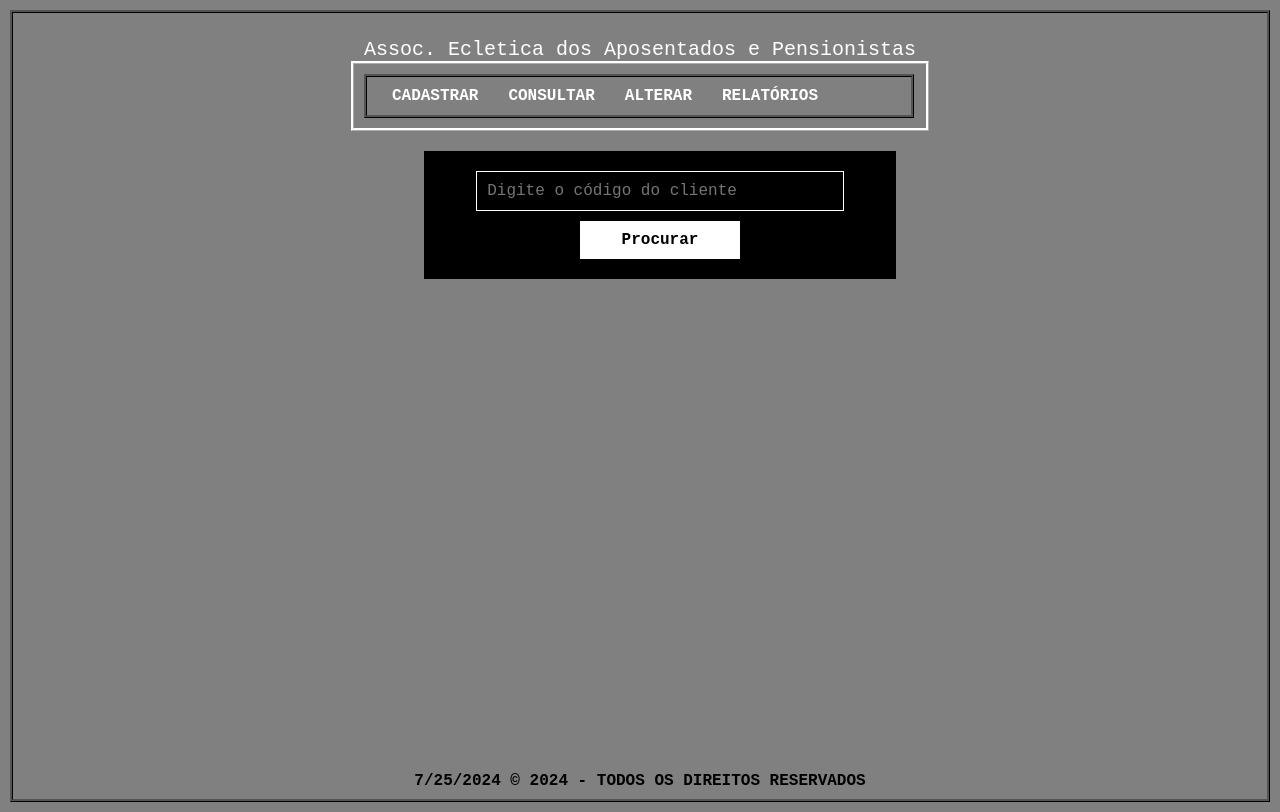
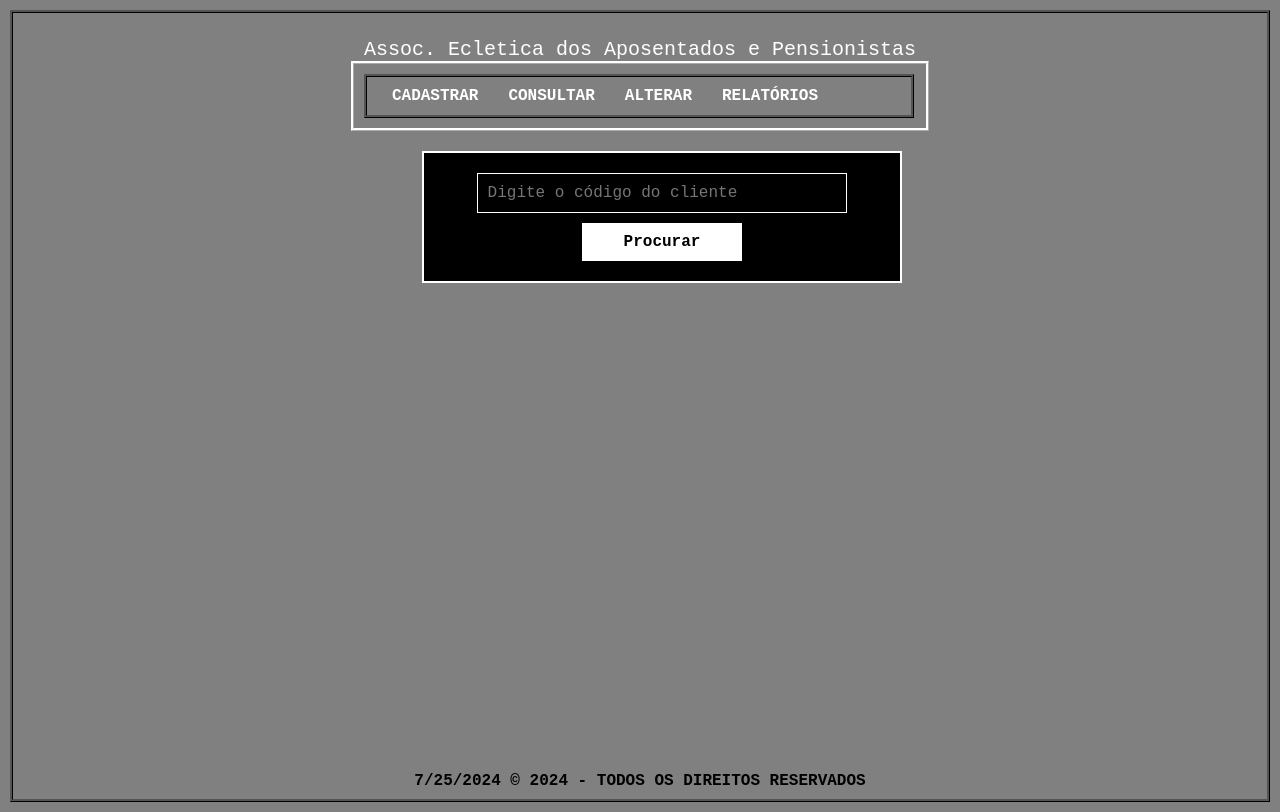
Before and after one commit to fabiobatoni/admin_customers, a React (Vite) app: page /search in a window 1280 px wide. Built offline with nearby package versions, Linux system fonts and the light colour scheme.

Commit message:
fix css input search

```diff
--- a/src/pages/SearchClient/styles.css
+++ b/src/pages/SearchClient/styles.css
@@ -4,6 +4,8 @@
   padding: 20px;
   width: 100%;
   margin: auto;
+  border-style: ridge;
+  border: 2px solid white;
   margin-top: 20px;
   font-family: 'Courier New', Courier, monospace;
   text-align: center;
```
